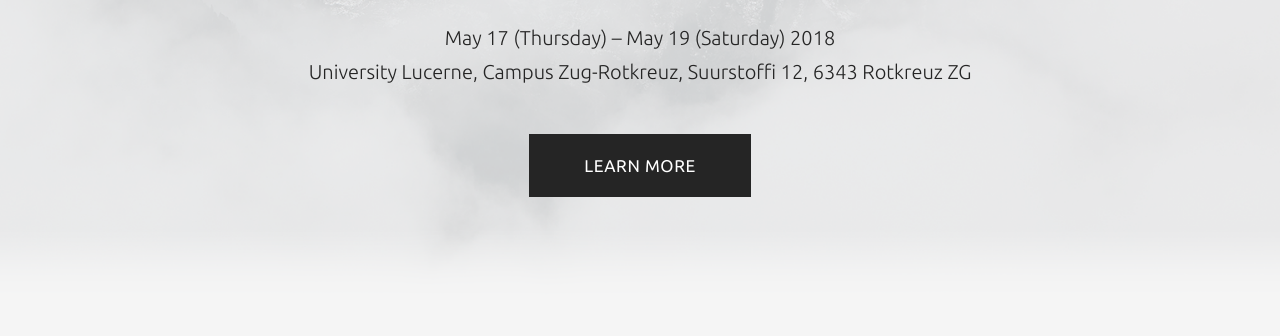
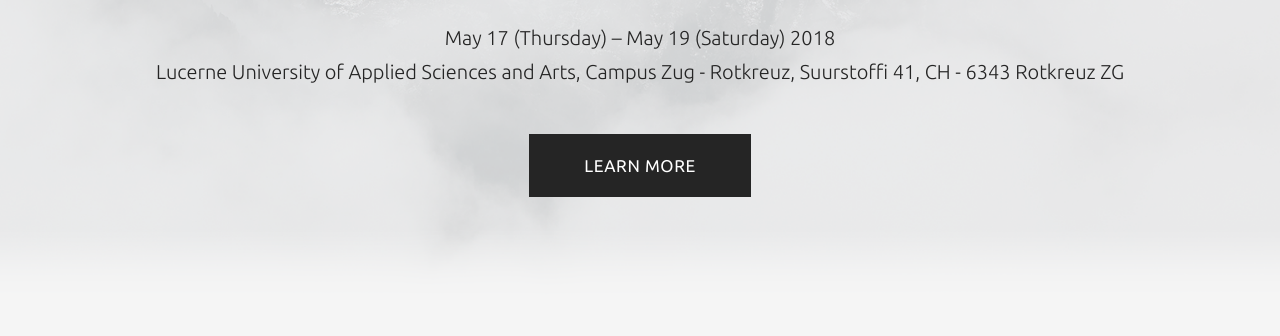
Before and after one commit to melonport/hackathon, a plain HTML site: page index.html in a window 1280 px wide. Shown: the part 464-800 px from the top of the page. Drawn offline with Linux system fonts and the light colour scheme; a script that the page names is missing.

Commit message:
update venue address

```diff
--- a/index.html
+++ b/index.html
@@ -82,7 +82,7 @@
                 <h1 class="site-title">Reinvent</h1>
                 <h1 class="site-title">Finance</h1>
                 <h4 class="date-time mt30">May 17 (Thursday) – May 19 (Saturday) 2018</h4>
-                <h4 class="date-time mt10">University Lucerne, Campus Zug-Rotkreuz, Suurstoffi 12, 6343 Rotkreuz ZG</h4>
+                <h4 class="date-time mt10">Lucerne University of Applied Sciences and Arts, Campus Zug - Rotkreuz, Suurstoffi 41, CH - 6343 Rotkreuz ZG</h4>
                 <div class="primary-button mt50"><a class="btn-primary-hck" href="#about" title="learn more">LEARN MORE</a></div>
               </div>
             </div>
```
